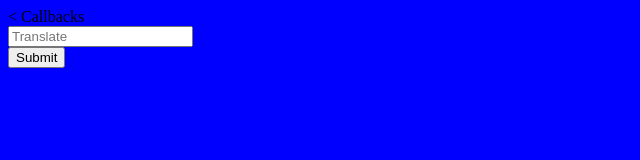
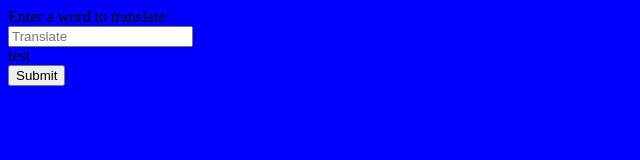
Before and after one commit to jackbridger/nadsat-translator, a website: page public/index.html in a window 1280 px wide. Shown: the whole page, without its empty margins (0-640 px from the left). Drawn offline with Linux system fonts and the light colour scheme.

Commit message:
make page display autocomplete results

```diff
--- a/public/dom.js
+++ b/public/dom.js
@@ -59,6 +59,9 @@ function getInput() {
   // pushKeys();
   Object.keys(testObject).forEach(pushKeys);
   console.log(returnedWords);
+  // document.getElementByID("dropdown").value =
+  var dropdown = document.getElementById("dropdown");
+  dropdown.innerHTML = returnedWords.join(" ");
 }
 
 document.getElementById("inputField").addEventListener("keyup", getInput);
--- a/public/index.html
+++ b/public/index.html
@@ -4,12 +4,13 @@
     <meta charset="UTF-8" />
     <meta name="viewport" content="width=device-width, initial-scale=1.0" />
     <meta http-equiv="X-UA-Compatible" content="ie=edge" />
-    <
+    <!-- < -->
     <link rel="stylesheet" href="/../public/style.css" />
     <title>Document</title>
   </head>
   <body>
-    Callbacks
+    <!-- Callbacks -->
+    Enter a word to translate:
     <form autocomplete="off" action="/action_page.php">
       <div class="autocomplete" style="width:300px;">
         <input
@@ -18,6 +19,7 @@
           name="translatorInput"
           placeholder="Translate"
         />
+        <div id="dropdown">test</div>
       </div>
       <input type="submit" />
     </form>
```
Also changed, not shown: 1 other file.
